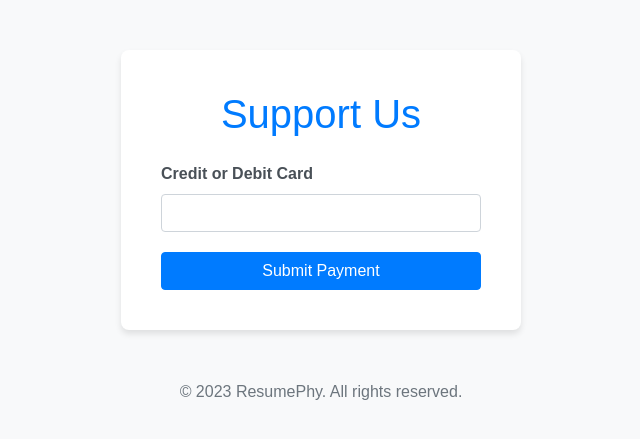
After one commit to surajiyer26/ResumePhy, a Flask app: template templates/donate.html in a window 1280 px wide. The commit adds this page. Shown: the top 439 px of the page, without its empty margins (319-959 px from the left). Run offline with Flask 3, Linux system fonts and the light colour scheme; the template is opened without the code that fills it, so the values that code supplies are empty; some libraries are stand-ins or nearby versions.

Commit message:
Implemented Stripe payment gateway

```diff
--- a/run.py
+++ b/run.py
@@ -1,11 +1,18 @@
-from flask import Flask, render_template, redirect, url_for, flash, request, session
+from flask import Flask, render_template, redirect, url_for, flash, request, session, jsonify
 from flask_sqlalchemy import SQLAlchemy
 from forms import RegistrationForm, LoginForm
 from flask_bcrypt import Bcrypt
 from flask_login import LoginManager
 from flask_login import login_user, current_user, logout_user, login_required
 from flask_login import UserMixin
-from authlib.integrations.flask_client import OAuth
+import stripe
+from dotenv import load_dotenv
+import os
+
+load_dotenv()
+
+stripe_public_key = os.getenv("STRIPE_PUBLIC_KEY")
+stripe_secret_key = os.getenv("STRIPE_SECRET_KEY")
 
 
 app = Flask(__name__)
@@ -16,17 +23,6 @@ bcrypt = Bcrypt(app)
 login_manager = LoginManager(app)
 login_manager.login_view = 'login'
 login_manager.login_message_category = 'info'
-app.config.from_object('config')
-
-CONF_URL = 'https://accounts.google.com/.well-known/openid-configuration'
-oauth = OAuth(app)
-oauth.register(
-    name='google',
-    server_metadata_url=CONF_URL,
-    client_kwargs={
-        'scope': 'openid email profile'
-    }
-)
 
 
 @login_manager.user_loader
@@ -123,19 +119,6 @@ def login():
     return render_template('login.html', form=form)
 
 
-@app.route("/google")
-def google():
-    redirect_uri = url_for('auth', _external=True)
-    return oauth.google.authorize_redirect(redirect_uri)
-
-
-@app.route('/auth')
-def auth():
-    token = oauth.google.authorize_access_token()
-    session['user'] = token['userinfo']
-    return redirect('/home')
-
-
 @app.route("/logout")
 def logout():
     logout_user()
@@ -145,7 +128,18 @@ def logout():
 
 @app.route("/donate")
 def donate():
-    return ('to be implemented')
+    return render_template('donate.html')
+
+
+@app.route('/charge', methods=['POST'])
+def charge():
+    try:
+       	flash("Payment Successful, Thanks For The Support!")
+        return render_template('home.html')
+    except stripe.error.CardError as e:
+        # The card has been declined
+        flash("Payment Unsuccessful, Card Was Declined!")
+        return render_template('home.html')
 
 
 @app.route("/contactus")
--- a/templates/Home.html
+++ b/templates/Home.html
@@ -56,7 +56,7 @@
 
           <div class="rectangle-parent">
             <div class="group-child"></div>
-            {% if current_user.is_authenticated or session['profile'] %}
+            {% if current_user.is_authenticated %}
               <b class="login2"><a style="color: White; text-decoration: None;" href="{{ url_for('logout') }}">Log Out</a></b>
               <div class="group-item"></div>
               <b class="sign-up3"><a style="color: White; text-decoration: None;" href="{{ url_for('donate') }}">Donate</a></b>
--- /dev/null
+++ b/templates/donate.html
@@ -0,0 +1,151 @@
+<!DOCTYPE html>
+<html lang="en">
+<head>
+    <meta charset="UTF-8">
+    <meta name="viewport" content="width=device-width, initial-scale=1.0">
+    <title>Secure Payments with Stripe</title>
+    <link rel="stylesheet" href="https://stackpath.bootstrapcdn.com/bootstrap/4.3.1/css/bootstrap.min.css">
+    <style>
+        body {
+            font-family: 'Arial', sans-serif;
+            background-color: #f8f9fa;
+            color: #495057;
+        }
+
+        .container {
+            margin-top: 50px;
+        }
+
+        h1 {
+            text-align: center;
+            color: #007bff;
+        }
+
+        .card {
+            max-width: 400px;
+            margin: 0 auto;
+            border: none;
+            border-radius: 8px;
+            box-shadow: 0 4px 6px rgba(0, 0, 0, 0.1);
+        }
+
+        .card-body {
+            padding: 40px;
+        }
+
+        label {
+            font-weight: bold;
+        }
+
+        #card-errors {
+            color: #dc3545;
+            margin-top: 10px;
+        }
+
+        button {
+            margin-top: 20px;
+            background-color: #007bff;
+            color: #ffffff;
+            padding: 10px 20px;
+            border: none;
+            border-radius: 4px;
+            cursor: pointer;
+        }
+
+        button:hover {
+            background-color: #0056b3;
+        }
+
+        footer {
+            margin-top: 50px;
+            text-align: center;
+            color: #6c757d;
+        }
+    </style>
+    <!-- Include Stripe.js -->
+    <script src="https://js.stripe.com/v3/"></script>
+</head>
+<body>
+    <div class="container">
+        <div class="row justify-content-md-center">
+            <div class="col-md-8">
+                <div class="card">
+                    <div class="card-body">
+                        <h1 class="mb-4">Support Us</h1>
+
+                        <form action="/charge" method="post" id="payment-form">
+                            <div class="form-group">
+                                <label for="card-element">Credit or Debit Card</label>
+                                <!-- A Stripe Element will be inserted here. -->
+                                <div id="card-element" class="form-control"></div>
+
+                                <!-- Used to display form errors. -->
+                                <div id="card-errors" role="alert"></div>
+                            </div>
+
+                            <button type="submit" class="btn btn-primary btn-block">Submit Payment</button>
+                        </form>
+                    </div>
+                </div>
+            </div>
+        </div>
+    </div>
+
+    <!-- Script to handle Stripe.js -->
+    <script>
+        var stripe = Stripe('pk_test_51O42rKSAksTErz8ZZIbH5VhKEs8fX6r1JTbmfI9r50X0K8uY0ITN8AQCuTgyPV7H3LCWjOxTSnky4edfkvjg9bUA00AzTy0GFR');
+        var elements = stripe.elements();
+
+        // Create an instance of the card Element.
+        var card = elements.create('card');
+
+        // Add an instance of the card Element into the `card-element` div.
+        card.mount('#card-element');
+
+        // Handle real-time validation errors from the card Element.
+        card.addEventListener('change', function(event) {
+            var displayError = document.getElementById('card-errors');
+            if (event.error) {
+                displayError.textContent = event.error.message;
+            } else {
+                displayError.textContent = '';
+            }
+        });
+
+        // Create a token when the form is submitted.
+        var form = document.getElementById('payment-form');
+        form.addEventListener('submit', function(event) {
+            event.preventDefault();
+
+            stripe.createToken(card).then(function(result) {
+                if (result.error) {
+                    // Inform the user if there was an error.
+                    var errorElement = document.getElementById('card-errors');
+                    errorElement.textContent = result.error.message;
+                } else {
+                    // Send the token to your server.
+                    stripeTokenHandler(result.token);
+                }
+            });
+        });
+
+        // Callback to handle the token.
+        function stripeTokenHandler(token) {
+            // Insert the token ID into the form so it gets submitted to the server.
+            var form = document.getElementById('payment-form');
+            var hiddenInput = document.createElement('input');
+            hiddenInput.setAttribute('type', 'hidden');
+            hiddenInput.setAttribute('name', 'stripeToken');
+            hiddenInput.setAttribute('value', token.id);
+            form.appendChild(hiddenInput);
+
+            // Submit the form.
+            form.submit();
+        }
+    </script>
+
+    <footer>
+        <p>&copy; 2023 ResumePhy. All rights reserved.</p>
+    </footer>
+</body>
+</html>
--- a/templates/login.html
+++ b/templates/login.html
@@ -13,7 +13,6 @@
         <p>{{ form.password.label }}<br>{{ form.password() }}</p>
         <p>Remember me? {{ form.remember() }}</p>
         <p>{{ form.submit() }}</p>
-        <p><a href="{{ url_for('google') }}">Use Google to Log In instead</a></p>
     </form>
 </body>
 </html>
--- a/templates/signup.html
+++ b/templates/signup.html
@@ -24,7 +24,6 @@
         <p>{{ form.password.label }}<br>{{ form.password() }}</p>
         <p>{{ form.confirm_password.label }}<br>{{ form.confirm_password() }}</p>
         <p>{{ form.submit() }}</p>
-        <p><a href="{{ url_for('google') }}">Use Google to Sign Up instead</a></p>
     </form>
 </body>
 </html>
```
Also changed, not shown: 1 other file.
